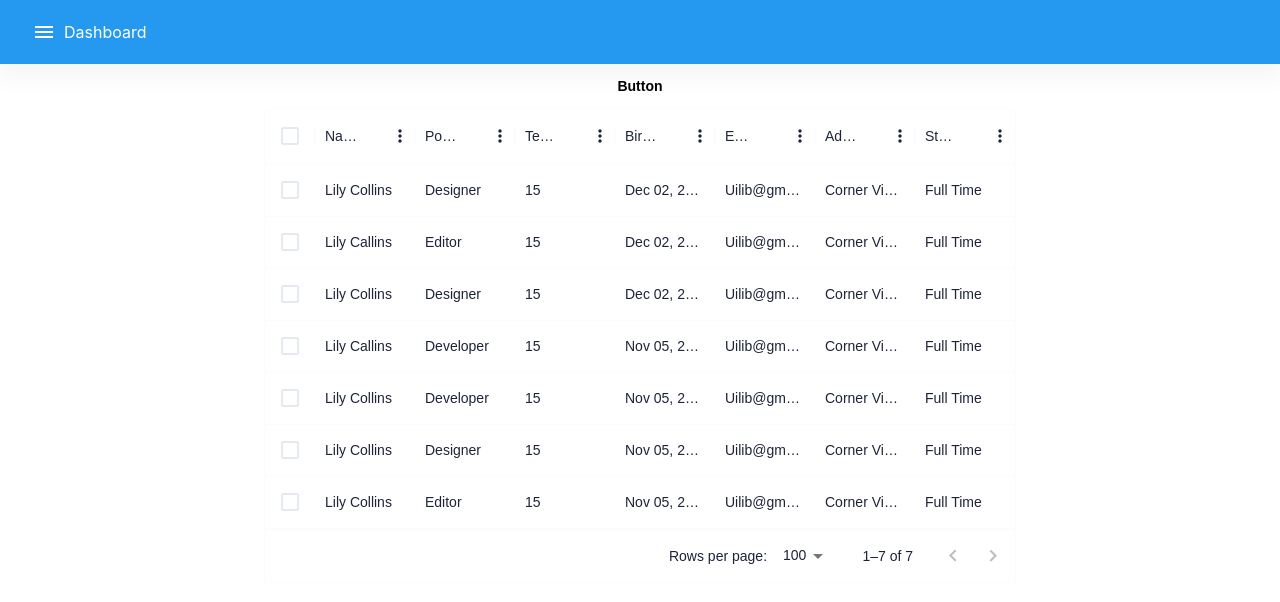
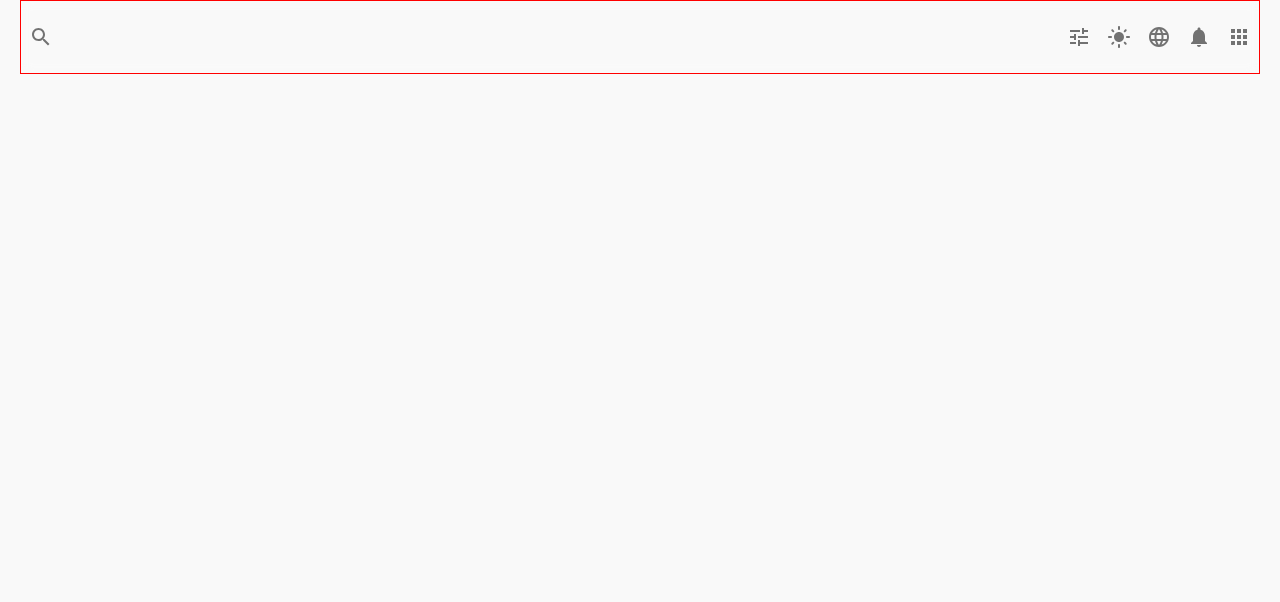
Before and after one commit to alantheandroid/stackhouse-dashboard, a React (Create React App) app: page / in a window 1280 px wide. Shown: the top 602 px of the page. Built offline with nearby package versions, Linux system fonts and the light colour scheme.

Commit message:
Fix components

```diff
--- a/src/App.tsx
+++ b/src/App.tsx
@@ -1,5 +1,6 @@
 import React from 'react';
-import Home from './pages/Home';
+import Home from './Pages/Home';
+
 
 function App(): JSX.Element {
   return (
--- a/src/components/DataGrid/index.tsx
+++ b/src/components/DataGrid/index.tsx
@@ -21,6 +21,6 @@ export const DataGrid = ({
       columns={columns}
       autoHeight={autoHeight}
       checkboxSelection={checkboxSelection}
-    ></StyledDataGrid>
+    />
   );
 };
--- a/src/components/DataGrid/styled.ts
+++ b/src/components/DataGrid/styled.ts
@@ -2,5 +2,6 @@ import styled from "@emotion/styled";
 import { DataGrid } from "@mui/x-data-grid";
 
 export const StyledDataGrid = styled(DataGrid)`
-margin: 0 auto;
+    width: 100%;
+    margin-top: 70px;
 `
--- /dev/null
+++ b/src/components/Header/index.tsx
@@ -0,0 +1,8 @@
+import React from 'react'
+import { Navbar } from '../Navbar'
+
+export const Header = () => {
+  return (
+    <Navbar />
+  )
+}
--- /dev/null
+++ b/src/components/Navbar/NavMenu.tsx
@@ -0,0 +1,31 @@
+import React from 'react'
+import { Box, IconButton } from "@mui/material"
+import LightModeIcon from '@mui/icons-material/LightMode';
+import NotificationsIcon from '@mui/icons-material/Notifications';
+import LanguageIcon from '@mui/icons-material/Language';
+import AppsIcon from '@mui/icons-material/Apps';
+import TuneIcon from '@mui/icons-material/Tune';
+
+
+export const NavMenu = () => {
+  return (
+        <Box>
+            <IconButton>
+                <TuneIcon color='action'/>
+            </IconButton>
+            <IconButton>
+                <LightModeIcon color='action'/>
+            </IconButton>
+            <IconButton>
+                <LanguageIcon color='action'/>
+            </IconButton>
+            <IconButton>
+                <NotificationsIcon color='action'/>
+            </IconButton>
+            <IconButton>
+                <AppsIcon color='action'/>
+            </IconButton>
+
+        </Box>
+  )
+}
--- a/src/components/Navbar/index.tsx
+++ b/src/components/Navbar/index.tsx
@@ -1,28 +1,17 @@
-import React from 'react';
-import { AppBar, AppBarProps, IconButton, Toolbar } from '@mui/material';
-import MenuIcon from '@mui/icons-material/Menu';
-import { useDispatch } from 'react-redux';
-import { appActions } from '../../features/app/slice';
+import React from 'react'
+import { DashBoardNavbar } from './styled'
+import { IconButton } from '@mui/material'
+import { GridSearchIcon } from '@mui/x-data-grid'
+import { NavMenu } from './NavMenu'
 
-type Props = {
-  menuIcon?: boolean;
-  title?: string;
-} & Pick<AppBarProps, 'className' | 'variant' | 'position'>;
+export const Navbar = () => {
+  return (
 
-function Navbar({ menuIcon = true, title, ...props }: Props) {
-  const dispatch = useDispatch();
-  return (
-    <AppBar {...props}>
-      <Toolbar>
-        {menuIcon && (
-          <IconButton onClick={() => dispatch(appActions.toggleSidebar())}>
-            <MenuIcon />
-          </IconButton>
-        )}
-        {title}
-      </Toolbar>
-    </AppBar>
-  );
+    <DashBoardNavbar>
+      <IconButton aria-label="search">
+            <GridSearchIcon color='action'/>
+        </IconButton>
+        <NavMenu />
+    </DashBoardNavbar>
+  )
 }
-
-export default Navbar;
--- /dev/null
+++ b/src/components/Navbar/styled.ts
@@ -0,0 +1,16 @@
+import styled from "@emotion/styled";
+import { AppBar } from "@mui/material";
+
+export const DashBoardNavbar = styled(AppBar)`
+    z-index: 11;
+    box-shadow: none;
+    padding-block: 1rem;
+    backdrop-filter: blur(6px);
+    background-color: transparent;
+    flex-direction: row;
+    justify-content: space-between;
+    max-width: 1240px;
+    margin: 0 auto;
+    position: relative;
+    border: 1px solid red;
+`
--- a/src/index.tsx
+++ b/src/index.tsx
@@ -6,7 +6,9 @@ import App from './App';
 import { store } from './features/store';
 import reportWebVitals from './reportWebVitals';
 import { ThemeProvider } from '@mui/material';
-import theme from './styles/theme';
+import DashBoardTheme from './styles/theme';
+
+const appTheme = DashBoardTheme()
 
 const root = ReactDOM.createRoot(
   document.getElementById('root') as HTMLElement
@@ -14,7 +16,7 @@ const root = ReactDOM.createRoot(
 root.render(
   <React.StrictMode>
     <Provider store={store}>
-      <ThemeProvider theme={theme}>
+      <ThemeProvider theme={appTheme}>
         <App />
       </ThemeProvider>
     </Provider>
--- a/src/pages/Home/index.tsx
+++ b/src/pages/Home/index.tsx
@@ -1,18 +1,14 @@
 import React from 'react';
-import Navbar from '../../components/Navbar';
-import Sidebar from '../../components/Sidebar';
-import { Box, Button } from '@mui/material';
-import { DataGrid } from '../../components/DataGrid';
-import { columns, rows } from './mock';
+import { StyledWrapper } from './styled';
+import { Header } from '../../components/Header';
+
 
 function Home() {
   return (
-    <Box display="flex" flexDirection="column">
-      <Navbar title="Dashboard" position="static" />
-      <Button>Button</Button>
-      <DataGrid rows={rows} columns={columns} checkboxSelection></DataGrid>
-      <Sidebar>Questa è la sidebar</Sidebar>
-    </Box>
+    <StyledWrapper>
+      <Header />
+    </StyledWrapper>
+
   );
 }
 
--- /dev/null
+++ b/src/pages/Home/styled.ts
@@ -0,0 +1,8 @@
+import styled from "@emotion/styled";
+import { secondary } from "../../styles/themeColors";
+
+export const StyledWrapper = styled.div`
+    background-color: ${() => secondary.light};
+    height: 100vh;
+    width: 100%;
+`
```
